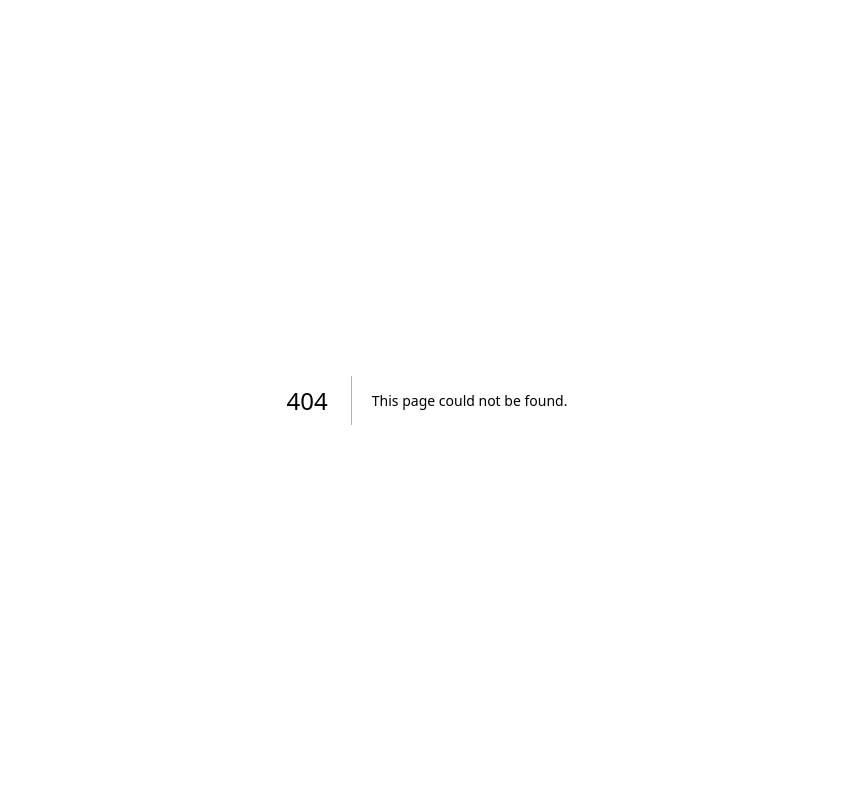
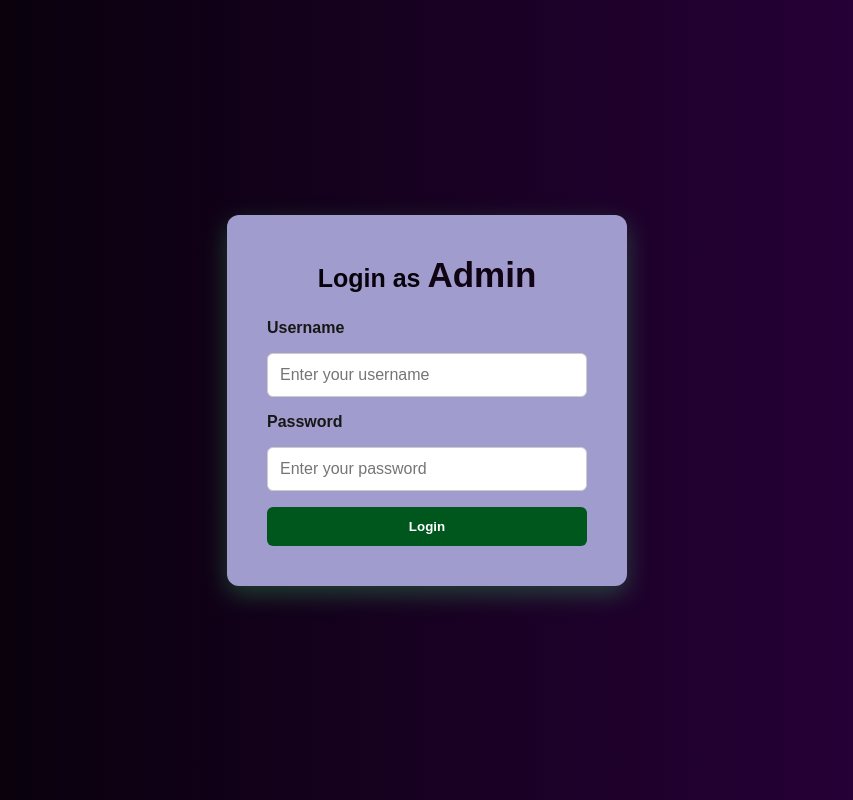
Before and after one commit to AshanManuka/fundflow-frontend, a Next.js app: page /adminLogin in a window 1280 px wide. Before the commit this address had no page. Shown: the whole page, without its empty margins (213-1066 px from the left). Built offline with nearby package versions, Linux system fonts and the light colour scheme.

Commit message:
done -> login form

```diff
--- /dev/null
+++ b/src/app/adminLogin/login.module.css
@@ -0,0 +1,89 @@
+.page {
+  display: flex;
+  justify-content: center;
+  align-items: center;
+  height: 100svh;
+  background: linear-gradient(to right, #020102, #2d0041);
+  padding: 20px;
+}
+
+.card {
+  background-color: #a09dce;
+  padding: 40px;
+  border-radius: 12px;
+  box-shadow: 0 8px 24px rgba(74, 255, 119, 0.25);
+  width: 100%;
+  max-width: 400px;
+  text-align: center;
+}
+
+.title {
+  font-size: 25px;
+  margin-bottom: 24px;
+  color: #08020a;
+}
+
+.title span {
+  color: #100314;
+  font-size: 35px;
+  font-weight: 900;
+}
+
+.form {
+  display: flex;
+  flex-direction: column;
+  gap: 16px;
+  text-align: left;
+}
+
+.lbl {
+  font-size: 16px;
+  color: #08020a;
+}
+
+.input {
+  padding: 12px;
+  font-size: 16px;
+  border-radius: 6px;
+  border: 1px solid #ccc;
+  outline: none;
+  transition: border-color 0.2s;
+}
+
+.input:focus {
+  border-color: #4d0b61;
+}
+
+.button {
+  background-color: #00571e;
+  color: #fff;
+  padding: 12px;
+  border: none;
+  border-radius: 6px;
+  font-weight: 600;
+  cursor: pointer;
+  transition: background-color 0.3s;
+}
+
+.button:hover {
+  background-color: #004133;
+}
+
+@media (max-width: 480px) {
+  .card {
+    padding: 24px;
+  }
+
+  .title {
+    font-size: 22px;
+  }
+
+  .input {
+    font-size: 14px;
+  }
+
+  .button {
+    font-size: 14px;
+    padding: 10px;
+  }
+}
--- /dev/null
+++ b/src/app/adminLogin/page.jsx
@@ -0,0 +1,22 @@
+'use client';
+
+import styles from './login.module.css';
+
+export default function LoginPage() {
+  return (
+    <div className={styles.page}>
+      <div className={styles.card}>
+        <h1 className={styles.title}>Login as <span>Admin</span></h1>
+        <form className={styles.form}>
+          <label htmlFor="username"><b>Username</b></label>
+          <input id="username" type="text" name="username" placeholder="Enter your username" required className={styles.input} />
+
+          <label htmlFor="password"><b>Password</b></label>
+          <input id="password" type="password" name="password" placeholder="Enter your password" required className={styles.input} />
+
+          <button type="submit" className={styles.button}>Login</button>
+        </form>
+      </div>
+    </div>
+  );
+}
--- a/src/app/page.module.css
+++ b/src/app/page.module.css
@@ -3,18 +3,43 @@
   --gray-alpha-200: rgba(var(--gray-rgb), 0.08);
   --gray-alpha-100: rgba(var(--gray-rgb), 0.05);
 
-  --button-primary-hover: #383838;
-  --button-secondary-hover: #f2f2f2;
+  --button-primary-hover: #0056b3;
+  --button-secondary-hover: #e9ecef;
 
-  display: grid;
-  grid-template-rows: 20px 1fr 20px;
+  display: flex;
+  flex-direction: column;
   align-items: center;
-  justify-items: center;
-  min-height: 100svh;
-  padding: 80px;
-  gap: 64px;
-  font-family: var(--font-geist-sans);
+  justify-content: center;
+  min-height: 100vh;
+  padding: 60px 20px;
+  text-align: center;
+  background-color: #f8f9fa;
+  font-family: 'Segoe UI', Tahoma, Geneva, Verdana, sans-serif;
 }
+
+/* ================================================= */
+
+.loginBtn {
+  padding: 20px 50px;
+  font-weight: 700;
+  border-radius: 5px;
+  color: #fff;
+  text-decoration: none;
+  display: inline-block;
+  margin-top: 8px;
+}
+
+.adminLogin {
+  background-color: #4d0b61;
+  margin-right: 10px;
+}
+
+.customerLogin {
+  background-color: #013013;
+}
+/* ================================================= */
+
+
 
 @media (prefers-color-scheme: dark) {
   .page {
@@ -24,140 +49,77 @@
 
     --button-primary-hover: #ccc;
     --button-secondary-hover: #1a1a1a;
+    background-color: #121212;
+    color: #fff;
   }
+}
+
+.logo {
+  margin-bottom: 24px;
 }
 
 .main {
   display: flex;
   flex-direction: column;
-  gap: 32px;
-  grid-row-start: 2;
-}
-
-.main ol {
-  font-family: var(--font-geist-mono);
-  padding-left: 0;
-  margin: 0;
-  font-size: 14px;
-  line-height: 24px;
-  letter-spacing: -0.01em;
-  list-style-position: inside;
-}
-
-.main li:not(:last-of-type) {
-  margin-bottom: 8px;
-}
-
-.main code {
-  font-family: inherit;
-  background: var(--gray-alpha-100);
-  padding: 2px 4px;
-  border-radius: 4px;
-  font-weight: 600;
+  gap: 24px;
 }
 
 .ctas {
   display: flex;
   gap: 16px;
+  margin-top: 20px;
+  flex-wrap: wrap;
+  justify-content: center;
 }
 
 .ctas a {
-  appearance: none;
-  border-radius: 128px;
-  height: 48px;
-  padding: 0 20px;
-  border: none;
-  border: 1px solid transparent;
-  transition:
-    background 0.2s,
-    color 0.2s,
-    border-color 0.2s;
-  cursor: pointer;
-  display: flex;
-  align-items: center;
-  justify-content: center;
+  border-radius: 8px;
+  padding: 10px 20px;
   font-size: 16px;
-  line-height: 20px;
-  font-weight: 500;
+  font-weight: 600;
+  text-decoration: none;
+  transition: all 0.2s ease-in-out;
 }
 
 a.primary {
-  background: var(--foreground);
-  color: var(--background);
-  gap: 8px;
+  background-color: #007bff;
+  color: white;
+}
+
+a.primary:hover {
+  background-color: var(--button-primary-hover);
 }
 
 a.secondary {
-  border-color: var(--gray-alpha-200);
-  min-width: 158px;
+  background-color: transparent;
+  border: 1px solid #ced4da;
+  color: #333;
+}
+
+a.secondary:hover {
+  background-color: var(--button-secondary-hover);
 }
 
 .footer {
-  grid-row-start: 3;
-  display: flex;
-  gap: 24px;
-}
-
-.footer a {
-  display: flex;
-  align-items: center;
-  gap: 8px;
-}
-
-.footer img {
-  flex-shrink: 0;
-}
-
-/* Enable hover only on non-touch devices */
-@media (hover: hover) and (pointer: fine) {
-  a.primary:hover {
-    background: var(--button-primary-hover);
-    border-color: transparent;
-  }
-
-  a.secondary:hover {
-    background: var(--button-secondary-hover);
-    border-color: transparent;
-  }
-
-  .footer a:hover {
-    text-decoration: underline;
-    text-underline-offset: 4px;
-  }
+  margin-top: 40px;
+  font-size: 14px;
+  color: #6c757d;
+  text-align: center;
 }
 
 @media (max-width: 600px) {
   .page {
-    padding: 32px;
-    padding-bottom: 80px;
-  }
-
-  .main {
-    align-items: center;
-  }
-
-  .main ol {
-    text-align: center;
+    padding: 40px 16px;
   }
 
   .ctas {
     flex-direction: column;
+    gap: 12px;
   }
 
   .ctas a {
-    font-size: 14px;
-    height: 40px;
-    padding: 0 16px;
-  }
-
-  a.secondary {
-    min-width: auto;
-  }
-
-  .footer {
-    flex-wrap: wrap;
-    align-items: center;
-    justify-content: center;
+    width: 100%;
+    text-align: center;
   }
 }
 
@@ -165,4 +127,13 @@ a.secondary {
   .logo {
     filter: invert();
   }
+
+  .footer {
+    color: #bbb;
+  }
+
+  a.secondary {
+    color: #fff;
+    border-color: #666;
+  }
 }
```
Also changed, not shown: src/app/page.js (+20 -78 lines), public/images/welImg.png (added), public/images/wlImg.png (added).
